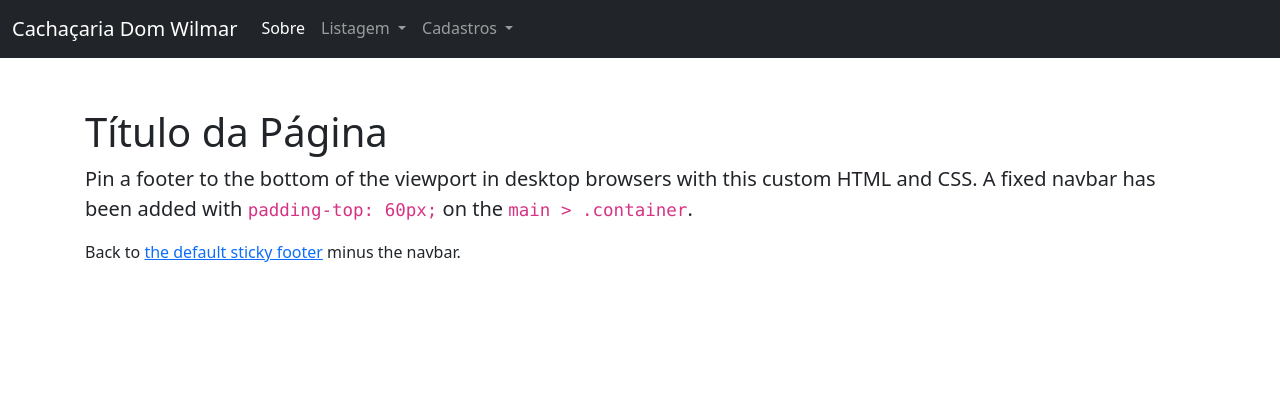
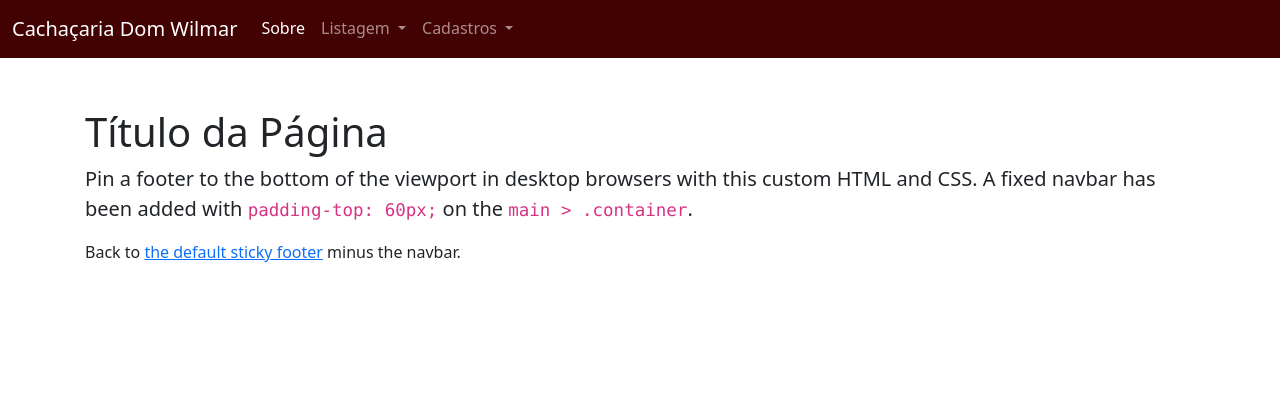
Before and after one commit to FranciscoGabrielCavalcanteCandido/cachacariadomwilmar, a Django app: page / in a window 1280 px wide. Shown: the top 420 px of the page. Run offline with Django 4.2, Linux system fonts and the light colour scheme; some libraries are stand-ins or nearby versions.

Commit message:
Possibilitando alterar cor da navbar

```diff
--- a/paginas/templates/paginas/modelo.html
+++ b/paginas/templates/paginas/modelo.html
@@ -18,6 +18,7 @@
 
     <link href="{% static 'css/bootstrap.min.css' %}" rel="stylesheet">
     <link href="{% static 'css/estilo.css' %}" rel="stylesheet">
+    <link href="{% static 'css/sticky-footer-navbar.css' %}" rel="stylesheet">
 </head>
 
 <body class="d-flex flex-column h-100">
@@ -25,7 +26,7 @@
     {% block menu %}
     <header>
     <!-- Navbar fixa -->
-        <nav class="navbar navbar-expand-md navbar-dark fixed-top bg-dark">
+        <nav class="navbar navbar-expand-md navbar-dark fixed-top" style="background-color: #430202;">
             <div class="container-fluid">
                 <a class="navbar-brand" href="{% url 'inicio' %}">Cachaçaria Dom Wilmar</a>
                 <button class="navbar-toggler" type="button" data-bs-toggle="collapse" data-bs-target="#navbarCollapse"
```
